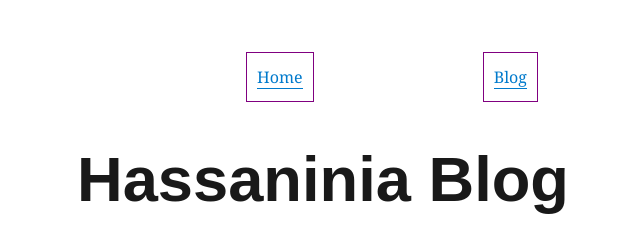
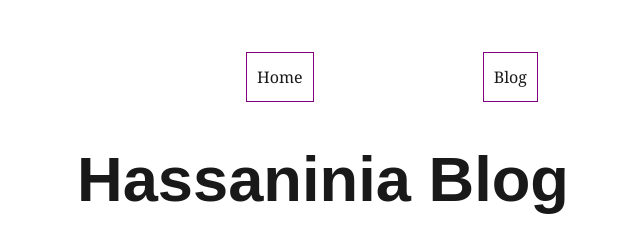
Before and after one commit to xaisoft/hassaninia-blog, a Gatsby site: page / in a window 1280 px wide. Shown: the top 240 px of the page, 248-888 px from the left. Built offline with nearby package versions, Linux system fonts and the light colour scheme; Gatsby itself is replaced by a stand-in of ours; some packages are replaced by stand-ins of ours.

Commit message:
remove underline from link

```diff
--- a/src/components/menu.jsx
+++ b/src/components/menu.jsx
@@ -3,19 +3,37 @@ import { Link } from "gatsby"
 
 const Menu = () => {
   return (
-    <div style={{paddingTop: "10px" }}>
+    <div style={{ paddingTop: "10px" }}>
       <ul
         style={{
           listStyle: "none",
           display: "flex",
-          justifyContent: "space-evenly"
+          justifyContent: "space-evenly",
         }}
       >
-        <li style={{border:'1px solid purple',padding:'10px'}}>
-          <Link to="/" style={{textDecoration:'none'}}>Home</Link>
+        <li style={{ border: "1px solid purple", padding: "10px" }}>
+          <Link
+            to="/"
+            style={{
+              boxShadow: `none`,
+              textDecoration: `none`,
+              color: `inherit`,
+            }}
+          >
+            Home
+          </Link>
         </li>
-        <li style={{border:'1px solid purple',padding:'10px'}}>
-          <Link to="/" style={{textDecoration:'none'}}>Blog</Link>
+        <li style={{ border: "1px solid purple", padding: "10px" }}>
+          <Link
+            to="/"
+            style={{
+              boxShadow: `none`,
+              textDecoration: `none`,
+              color: `inherit`,
+            }}
+          >
+            Blog
+          </Link>
         </li>
       </ul>
     </div>
```
